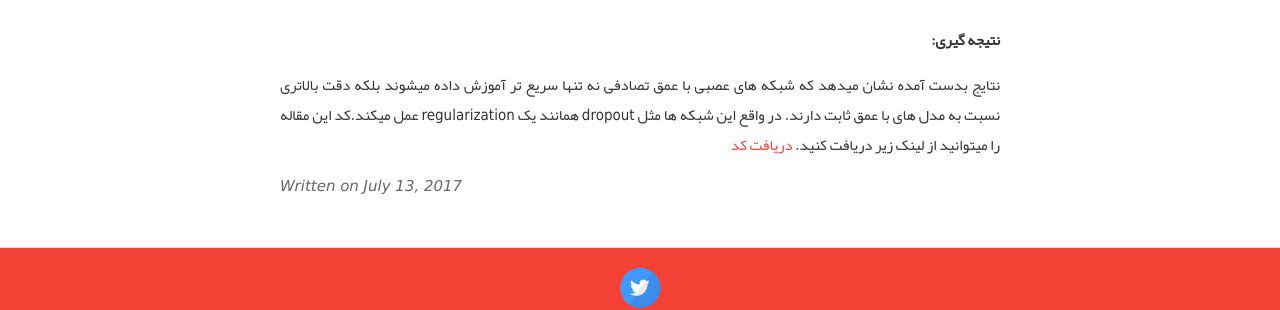
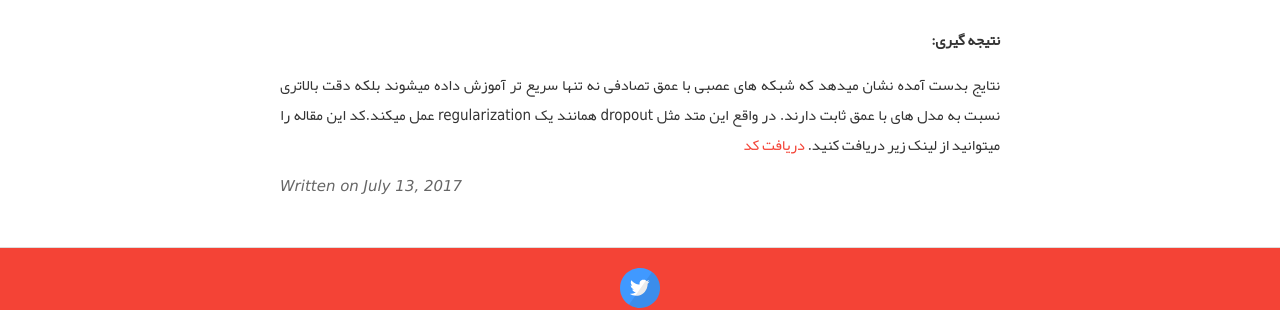
Before and after one commit to AlisterTA/alisterta.github.io, a Jekyll site: the page built from _posts/2017-07-13-سال 2016 در یک نگاه- شبکه های عصبی عمیق با عمق تصادفی-بخش اول.md, in a window 1280 px wide and 900 px high, scrolled down 4565 px. Shown: the part 564-874 px from the top of the window. Built offline with Jekyll 4.4.1, drawn with Linux system fonts in a browser that asks for light colours; comment, search, counter and statistics services are not loaded.

Commit message:
Update 2017-07-13-سال 2016 در یک نگاه- شبکه های عصبی عمیق با عمق تصادفی-بخش اول.md

```diff
--- a/_posts/2017-07-13-سال 2016 در یک نگاه- شبکه های عصبی عمیق با عمق تصادفی-بخش اول.md
+++ b/_posts/2017-07-13-سال 2016 در یک نگاه- شبکه های عصبی عمیق با عمق تصادفی-بخش اول.md
@@ -82,4 +82,4 @@ tags: [ResNet,Microsoft,کانولوشن]
 
 **نتیجه گیری:**
 
-نتایج بدست آمده نشان میدهد که شبکه های عصبی با عمق تصادفی نه تنها سریع تر آموزش داده میشوند بلکه دقت بالاتری نسبت به مدل های با عمق ثابت دارند. در واقع این شبکه ها مثل dropout همانند یک regularization عمل میکند.کد این  مقاله را میتوانید از لینک زیر دریافت کنید. [دریافت کد ](https://github.com/yueatsprograms/Stochastic_Depth)
+نتایج بدست آمده نشان میدهد که شبکه های عصبی با عمق تصادفی نه تنها سریع تر آموزش داده میشوند بلکه دقت بالاتری نسبت به مدل های با عمق ثابت دارند. در واقع این متد  مثل dropout همانند یک regularization عمل میکند.کد این  مقاله را میتوانید از لینک زیر دریافت کنید. [دریافت کد ](https://github.com/yueatsprograms/Stochastic_Depth)
```
